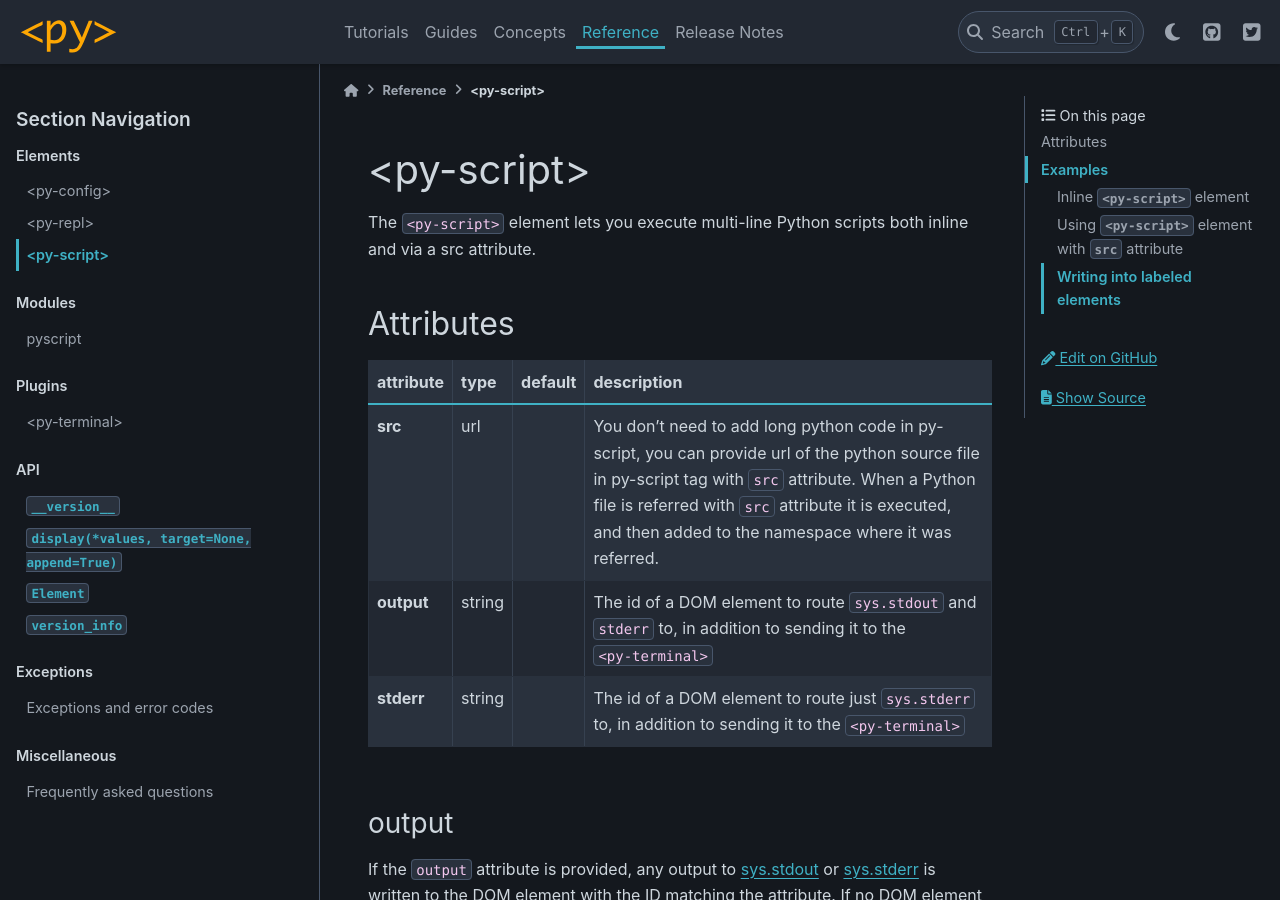
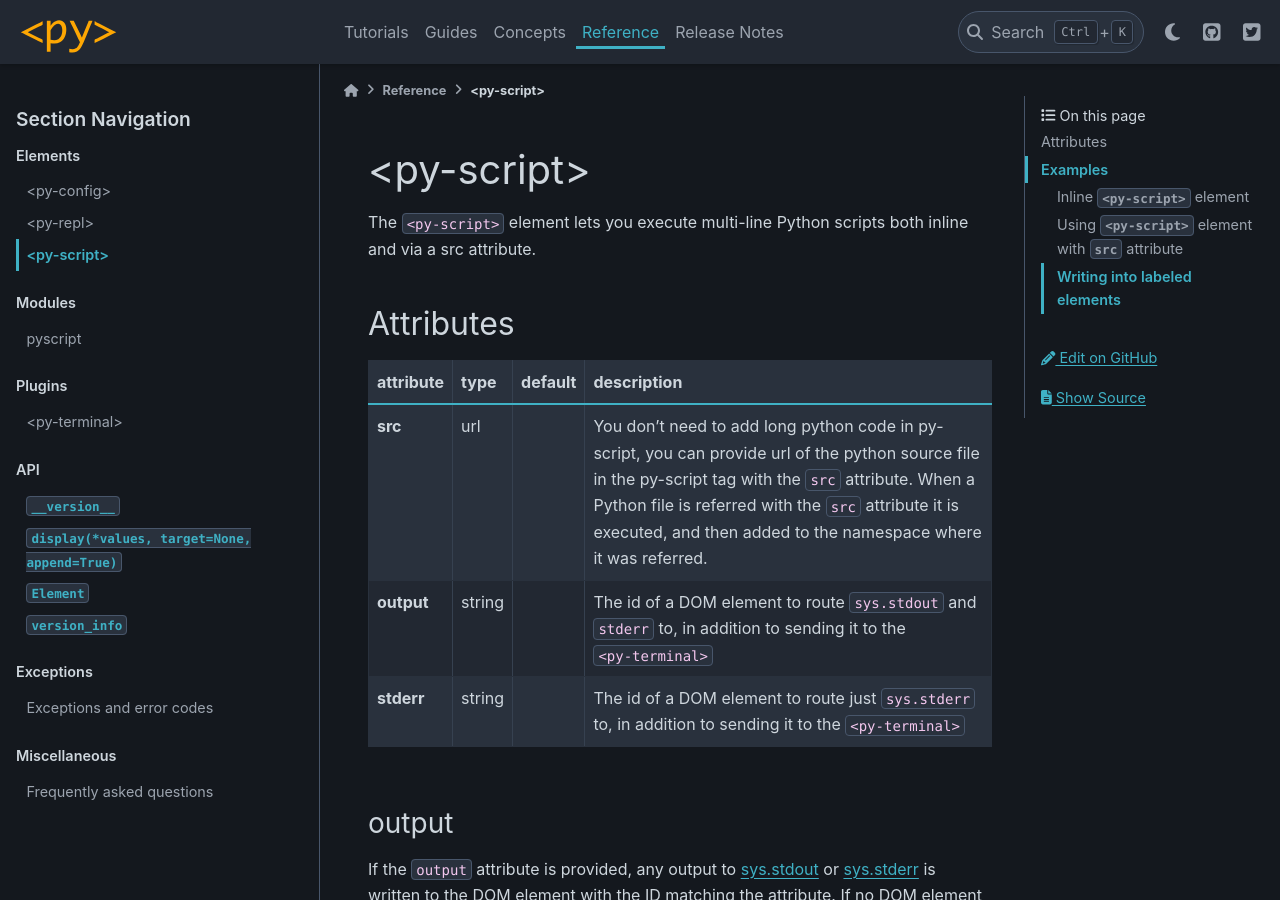
Before and after one commit to pyscript/pyscript, a Sphinx documentation site: the page built from docs/reference/elements/py-script.md, in a window 1280 px wide and 900 px high. Built offline with Sphinx 7.4.7 and the PyData theme 0.15.4, drawn with Linux system fonts in a browser that asks for light colours.

Commit message:
Update docs/reference/elements/py-script.md

```diff
--- a/docs/reference/elements/py-script.md
+++ b/docs/reference/elements/py-script.md
@@ -6,7 +6,7 @@
 
 | attribute | type   | default | description                  |
 |-----------|--------|---------|------------------------------|
-| **src**   | url    |         | You don't need to add long python code in py-script, you can provide url of the python source file in py-script tag with `src` attribute. When a Python file is referred with `src` attribute it is executed, and then added to the namespace where it was referred. |
+| **src**   | url    |         | You don't need to add long python code in py-script, you can provide url of the python source file in the py-script tag with the `src` attribute. When a Python file is referred with the `src` attribute it is executed, and then added to the namespace where it was referred. |
 | **output**| string |         | The id of a DOM element to route `sys.stdout` and `stderr` to, in addition to sending it to the `<py-terminal>`|
 | **stderr**| string |         | The id of a DOM element to route just `sys.stderr` to, in addition to sending it to the `<py-terminal>`|
 
```
